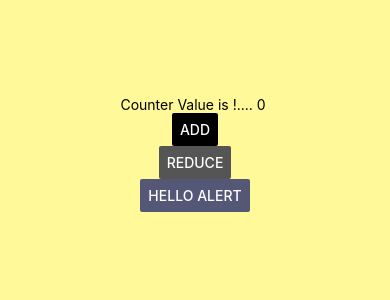
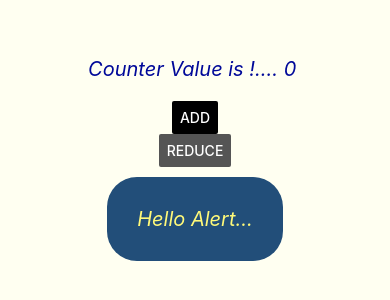
Before and after one commit to peruzzi9/reactnative, a React Native app: screen / in a window 390 px wide. Shown: the part 268-568 px from the top of the page. Built offline with nearby package versions, Linux system fonts and the light colour scheme.

Commit message:
Styling CSS

```diff
--- a/App.js
+++ b/App.js
@@ -1,24 +1,53 @@
 import { StatusBar } from 'expo-status-bar';
 import React,{useState} from 'react';
-import { StyleSheet, Text,Button, View } from 'react-native';
+import { StyleSheet, Text,Button, View , Pressable } from 'react-native';
 
 export default function App() {
  let [counter, setcounter] = useState(0)
   return (
     <View style={styles.container}>
-          <Text>Counter Value is !.... {counter} </Text>
+          <Text style={styles.text}>Counter Value is !.... {counter} </Text>
           <Button onPress={()=>setcounter(++counter)} title="Add" color="#000000" accessibilityLabel="Tap on Me"/>
           <Button onPress={()=>setcounter(--counter)} title="Reduce" color="#555555" accessibilityLabel="Tap on Me"/>
-          <Button onPress={()=>alert("Hello to my first app with react native ...")}  title="Hello alert" color="#555777" />
+          <Pressable style={styles.button}
+                     onPress={()=>alert("Hello to my first app with react native ...")}>
+            <Text style={styles.buttonText}>Hello Alert...</Text>
+          </Pressable>
           <StatusBar style="auto" />
     </View>
   );
 }
 
 const styles = StyleSheet.create({
+  body : { backgroundColor:'#fff979'},
+  text : {
+    color:'#000999',
+    fontSize :20 ,
+    fontStyle:'italic',
+    margin:10,
+    padding:10
+  },
+  buttonText : {
+    color:'#fff979',
+    fontSize :20 ,
+    fontStyle:'italic',
+    margin:10,
+    padding:10
+  },
+  button: {
+    alignItems: 'center',
+    justifyContent: 'center',
+    paddingVertical: 10,
+    paddingHorizontal: 10,
+    borderRadius: 30,
+    elevation: 100,
+    margin : 10,
+    backgroundColor: '#224e79',
+    color:'#d9e447'
+  },
   container: {
     flex: 1,
-    backgroundColor: '#fff999',
+    backgroundColor: '#fffff1',
     alignItems: 'center',
     justifyContent: 'center',
   },
```
Also changed, not shown: 1 other file (tests, documents, lock files or other folders).
